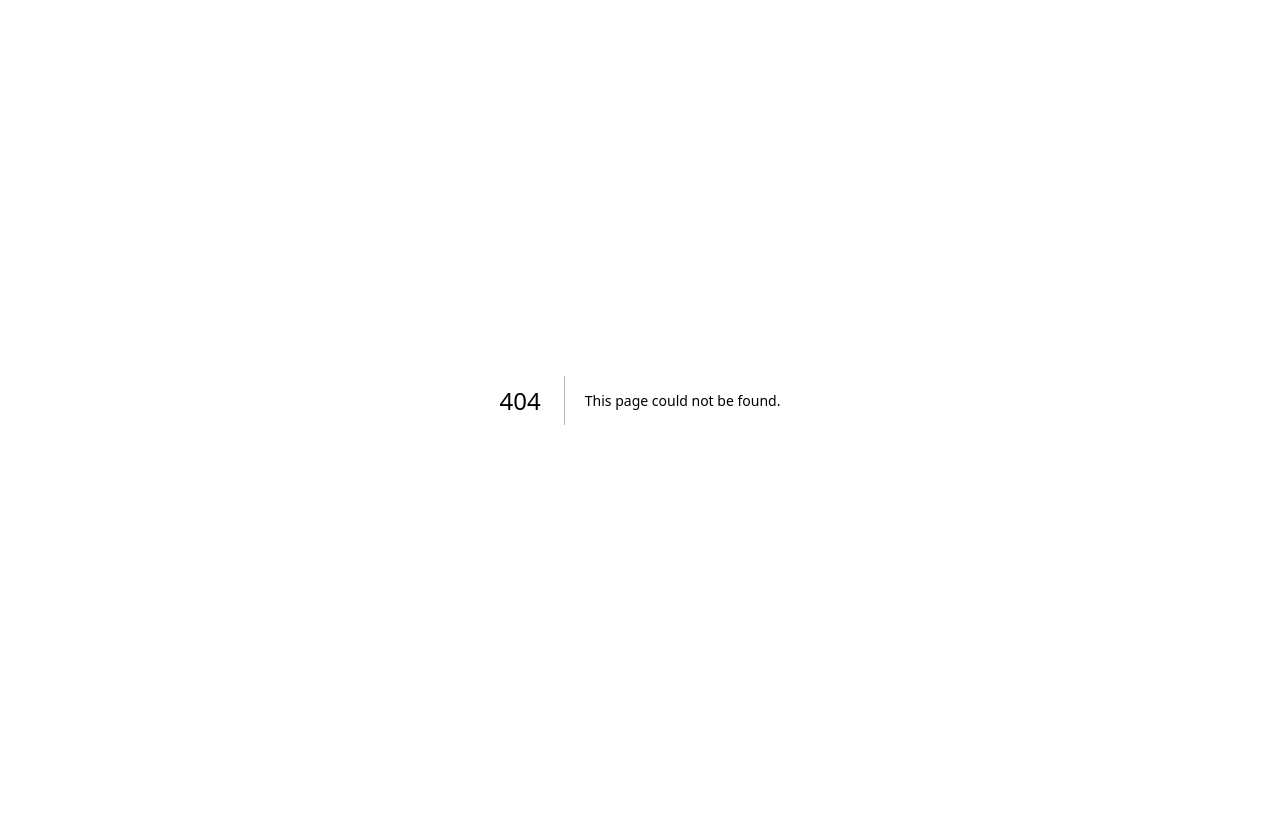
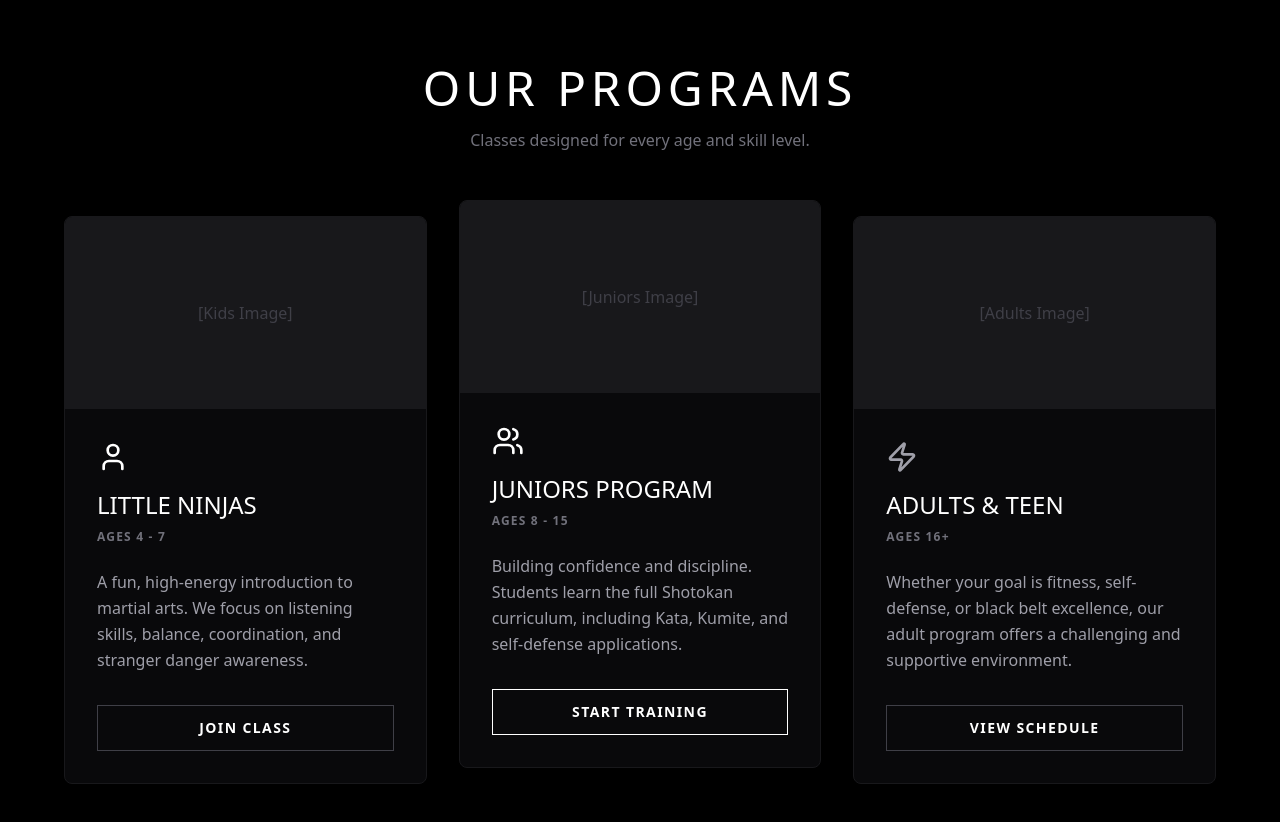
Before and after one commit to MACM18/karate-IKS, a Next.js app: page /programs in a window 1280 px wide. Before the commit this address had no page. Shown: the top 822 px of the page. Before the commit the page ends 800 px from the top, so only its background shows below. Built offline with nearby package versions, Linux system fonts and the light colour scheme.

Commit message:
Add dedicated pages for programs and about sections.

```diff
--- /dev/null
+++ b/app/about/page.tsx
@@ -0,0 +1,66 @@
+export default function AboutPage() {
+    return (
+        <div className="min-h-screen bg-black text-white p-8 md:p-16 font-sans">
+            <div className="max-w-4xl mx-auto space-y-16">
+
+                {/* Header */}
+                <section className="text-center space-y-4">
+                    <h1 className="text-5xl font-heading uppercase tracking-widest text-white">The Dojo Lineage</h1>
+                    <p className="text-zinc-500 text-lg max-w-2xl mx-auto">
+                        Tracing our roots back to the traditional masters of Shotokan, we preserve the authenticity and spirit of the art.
+                    </p>
+                </section>
+
+                {/* Philosophy / Dojo Kun */}
+                <section className="bg-zinc-950 border border-zinc-900 p-10 rounded-lg relative overflow-hidden">
+                    <div className="absolute top-0 right-0 p-8 opacity-10 font-heading text-9xl text-white pointer-events-none select-none">
+                        空手
+                    </div>
+
+                    <h2 className="text-2xl font-heading uppercase text-action mb-8 tracking-widest">Dojo Kun</h2>
+                    <ul className="space-y-6 text-xl md:text-2xl font-light text-zinc-300">
+                        <li className="flex gap-4">
+                            <span className="text-action font-bold">1.</span>
+                            <span>Seek Perfection of Character</span>
+                        </li>
+                        <li className="flex gap-4">
+                            <span className="text-action font-bold">1.</span>
+                            <span>Be Faithful</span>
+                        </li>
+                        <li className="flex gap-4">
+                            <span className="text-action font-bold">1.</span>
+                            <span>Endeavor</span>
+                        </li>
+                        <li className="flex gap-4">
+                            <span className="text-action font-bold">1.</span>
+                            <span>Respect Others</span>
+                        </li>
+                        <li className="flex gap-4">
+                            <span className="text-action font-bold">1.</span>
+                            <span>Refrain From Violent Behavior</span>
+                        </li>
+                    </ul>
+                </section>
+
+                {/* Sensei Bio */}
+                <section className="grid md:grid-cols-2 gap-12 items-center">
+                    <div className="aspect-[3/4] bg-zinc-900 w-full rounded-lg border border-zinc-800 flex items-center justify-center text-zinc-700">
+                        [Sensei Portrait Placeholder]
+                    </div>
+                    <div className="space-y-6">
+                        <h2 className="text-3xl font-heading uppercase text-white tracking-widest">Sensei Miyagi</h2>
+                        <div className="space-y-4 text-zinc-400 leading-relaxed">
+                            <p>
+                                With over 40 years of experience, Sensei Miyagi has dedicated his life to the teaching of traditional Karate.
+                            </p>
+                            <p>
+                                His philosophy goes beyond the physical technique, focusing on the development of the mind and spirit. He believes that Karate is a lifelong journey of self-discovery.
+                            </p>
+                        </div>
+                    </div>
+                </section>
+
+            </div>
+        </div>
+    );
+}
--- /dev/null
+++ b/app/programs/page.tsx
@@ -0,0 +1,75 @@
+import { User, Users, Zap } from "lucide-react";
+import Link from "next/link";
+
+export default function ProgramsPage() {
+    return (
+        <div className="min-h-screen bg-black text-white p-8 md:p-16 font-sans">
+            <header className="text-center mb-16">
+                <h1 className="text-5xl font-heading uppercase tracking-widest text-white mb-4">Our Programs</h1>
+                <p className="text-zinc-500">Classes designed for every age and skill level.</p>
+            </header>
+
+            <div className="grid grid-cols-1 md:grid-cols-3 gap-8 max-w-6xl mx-auto">
+                {/* Little Ninjas */}
+                <div className="group bg-zinc-950 border border-zinc-900 rounded-lg overflow-hidden hover:border-zinc-700 transition-colors">
+                    <div className="h-48 bg-zinc-900 flex items-center justify-center text-zinc-700">
+                        [Kids Image]
+                    </div>
+                    <div className="p-8">
+                        <div className="mb-4 text-action">
+                            <User size={32} />
+                        </div>
+                        <h2 className="text-2xl font-heading uppercase text-white mb-2">Little Ninjas</h2>
+                        <p className="text-xs font-bold uppercase tracking-widest text-zinc-500 mb-6">Ages 4 - 7</p>
+                        <p className="text-zinc-400 mb-8 leading-relaxed">
+                            A fun, high-energy introduction to martial arts. We focus on listening skills, balance, coordination, and stranger danger awareness.
+                        </p>
+                        <Link href="/join" className="block text-center py-3 border border-zinc-700 text-white uppercase text-sm font-bold tracking-widest hover:bg-white hover:text-black transition-colors">
+                            Join Class
+                        </Link>
+                    </div>
+                </div>
+
+                {/* Juniors */}
+                <div className="group bg-zinc-950 border border-zinc-900 rounded-lg overflow-hidden hover:border-zinc-700 transition-colors transform md:-translate-y-4">
+                    <div className="h-48 bg-zinc-900 flex items-center justify-center text-zinc-700">
+                        [Juniors Image]
+                    </div>
+                    <div className="p-8">
+                        <div className="mb-4 text-white">
+                            <Users size={32} />
+                        </div>
+                        <h2 className="text-2xl font-heading uppercase text-white mb-2">Juniors Program</h2>
+                        <p className="text-xs font-bold uppercase tracking-widest text-zinc-500 mb-6">Ages 8 - 15</p>
+                        <p className="text-zinc-400 mb-8 leading-relaxed">
+                            Building confidence and discipline. Students learn the full Shotokan curriculum, including Kata, Kumite, and self-defense applications.
+                        </p>
+                        <Link href="/join" className="block text-center py-3 bg-action text-white border border-action uppercase text-sm font-bold tracking-widest hover:bg-red-700 transition-colors">
+                            Start Training
+                        </Link>
+                    </div>
+                </div>
+
+                {/* Adults */}
+                <div className="group bg-zinc-950 border border-zinc-900 rounded-lg overflow-hidden hover:border-zinc-700 transition-colors">
+                    <div className="h-48 bg-zinc-900 flex items-center justify-center text-zinc-700">
+                        [Adults Image]
+                    </div>
+                    <div className="p-8">
+                        <div className="mb-4 text-zinc-400">
+                            <Zap size={32} />
+                        </div>
+                        <h2 className="text-2xl font-heading uppercase text-white mb-2">Adults & Teen</h2>
+                        <p className="text-xs font-bold uppercase tracking-widest text-zinc-500 mb-6">Ages 16+</p>
+                        <p className="text-zinc-400 mb-8 leading-relaxed">
+                            Whether your goal is fitness, self-defense, or black belt excellence, our adult program offers a challenging and supportive environment.
+                        </p>
+                        <Link href="/join" className="block text-center py-3 border border-zinc-700 text-white uppercase text-sm font-bold tracking-widest hover:bg-white hover:text-black transition-colors">
+                            View Schedule
+                        </Link>
+                    </div>
+                </div>
+            </div>
+        </div>
+    );
+}
```
